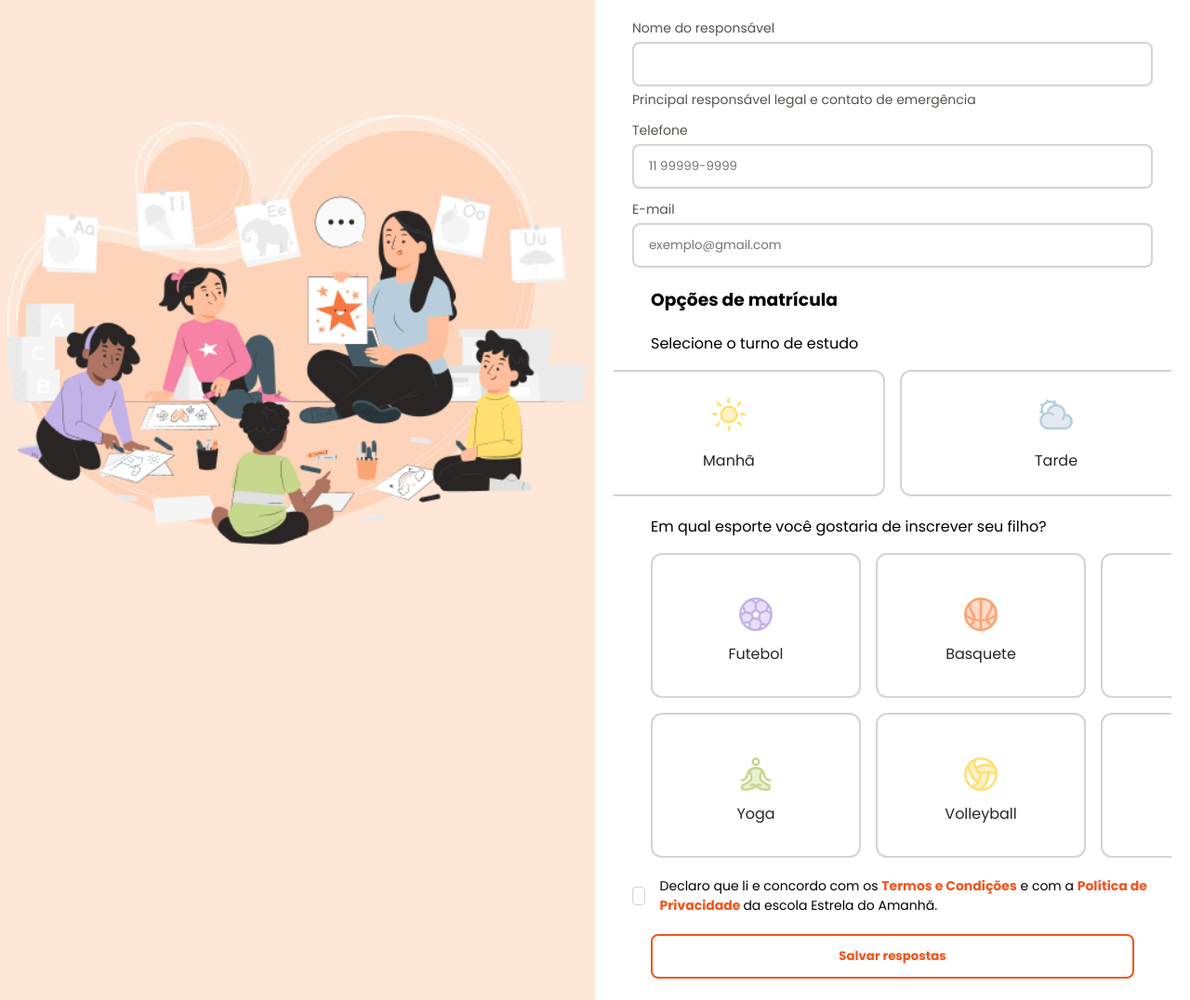
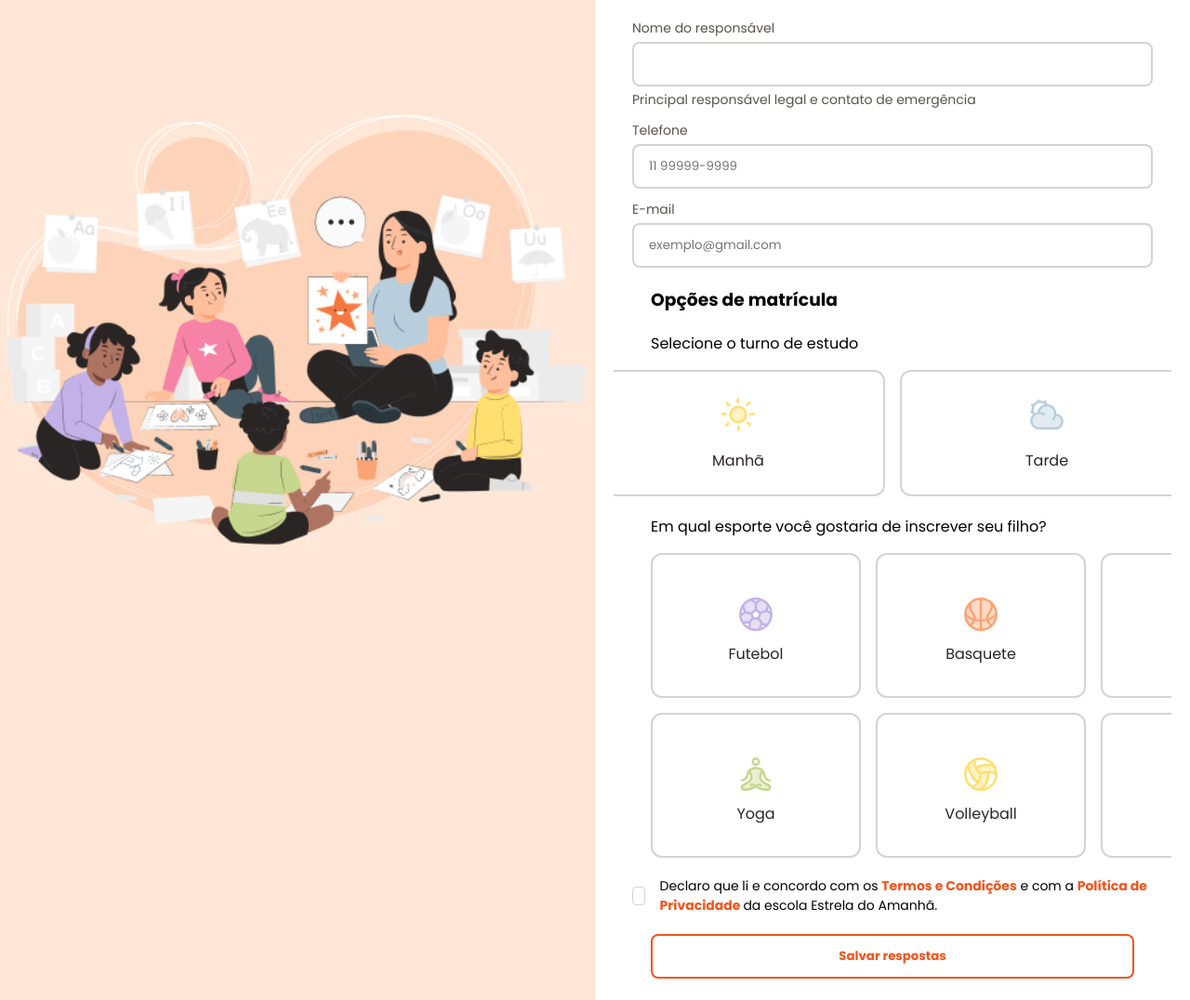
Before and after one commit to AmandaLinger/estrelas-do-amanha-responsivo, a plain HTML site: page index.html in a window 1280 px wide and 2400 px high. Shown: the part 1324-2400 px from the top of the page at 93% size. Drawn offline with Linux system fonts and the light colour scheme.

Commit message:
ajuste no tamanho do card-turno

```diff
--- a/styles/turno.css
+++ b/styles/turno.css
@@ -78,7 +78,7 @@
 
 @media screen and (min-width: 1200px) {
     .turno-card .conteudo{
-        width: 300px;
+        width: 280px;
         height: 100px;
     }
 }
```
